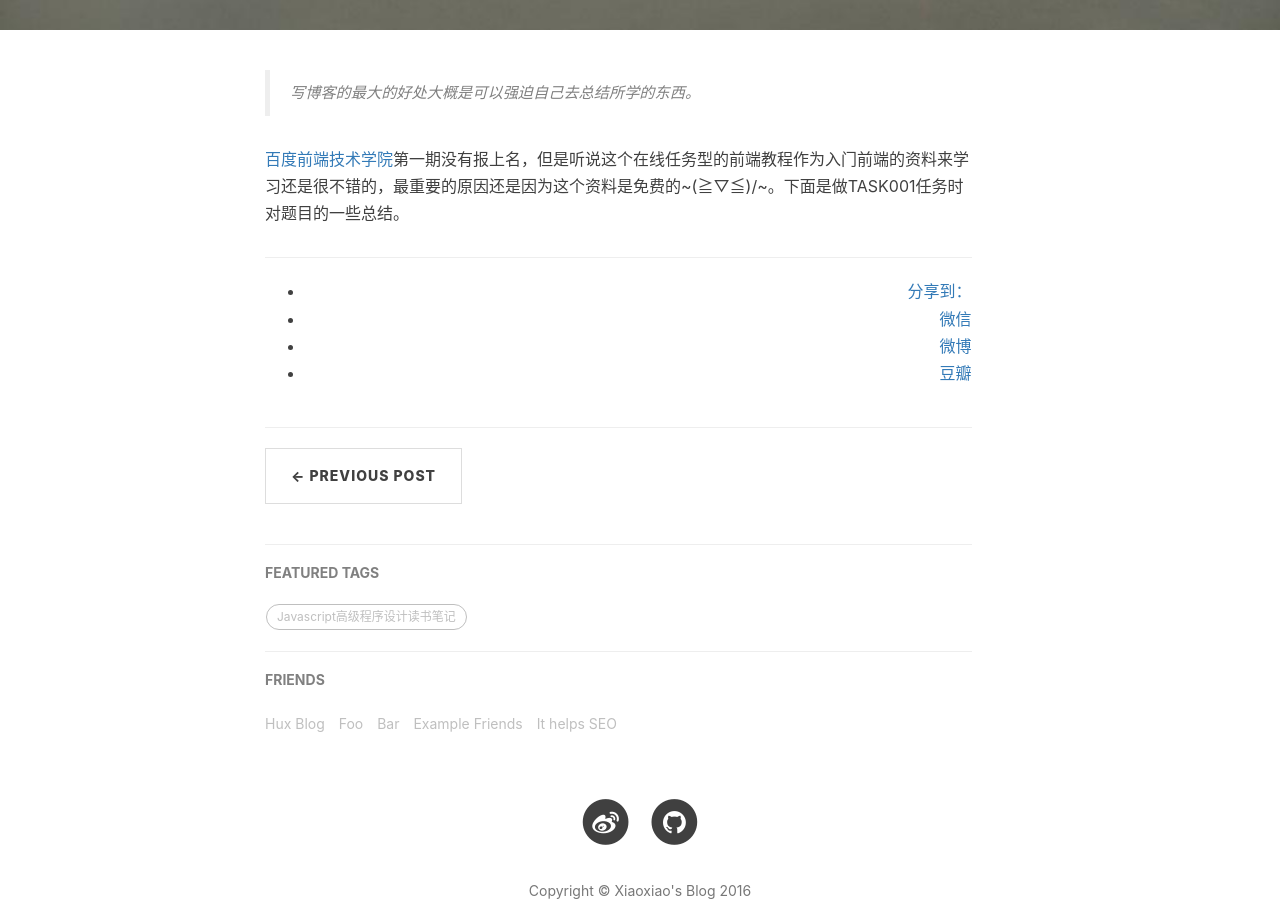
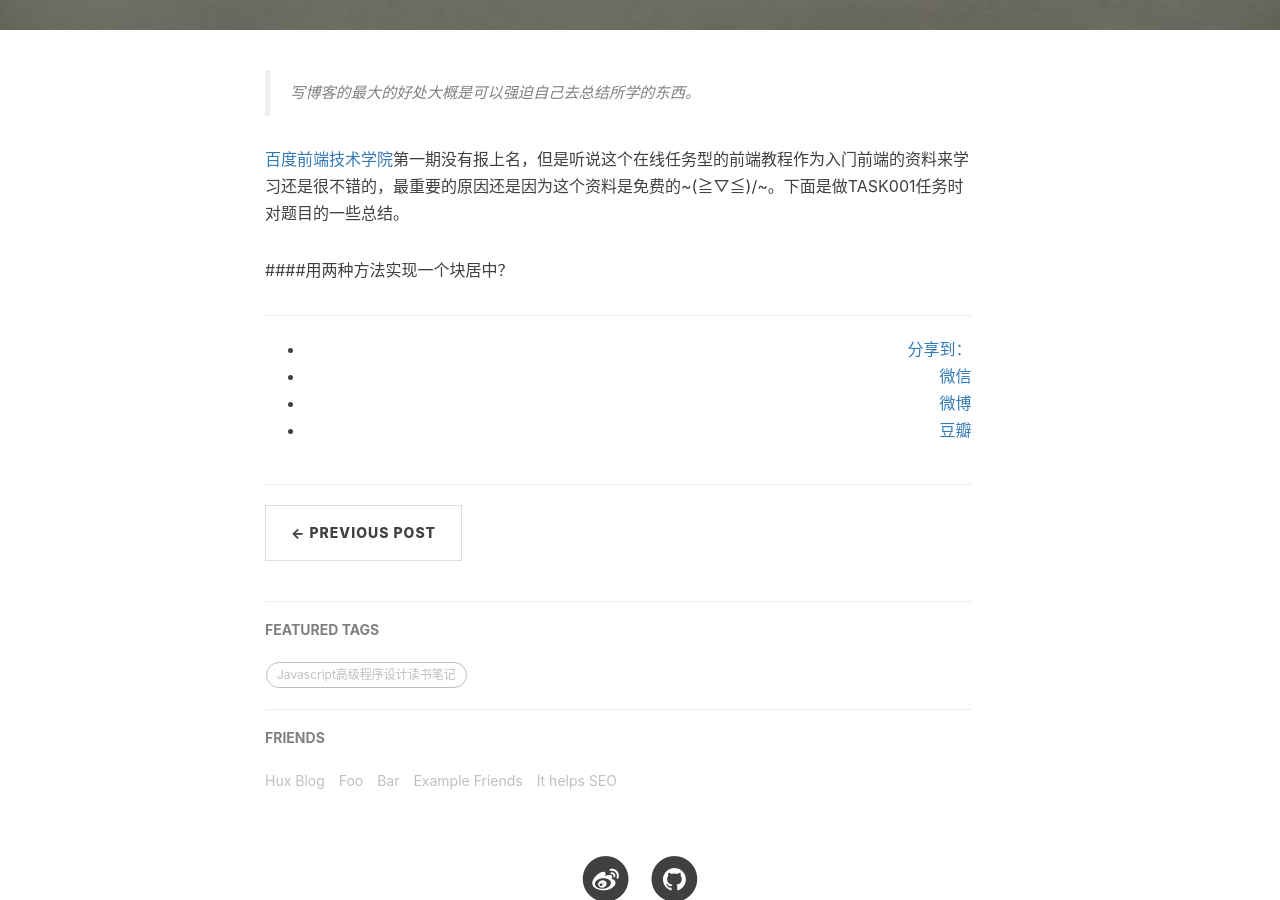
Before and after one commit to xx19941215/xx19941215.github.io, a Jekyll site: the page built from _posts/2016-02-27-baidu-ife-task001.markdown, in a window 1280 px wide and 900 px high, scrolled down 553 px. Built offline with Jekyll 4.4.1, drawn with Linux system fonts in a browser that asks for light colours; nearby versions of some CDN libraries; comment, search, counter and statistics services are not loaded.

Commit message:
add post

```diff
--- a/_posts/2016-02-27-baidu-ife-task001.markdown
+++ b/_posts/2016-02-27-baidu-ife-task001.markdown
@@ -13,3 +13,5 @@ tags:
 >写博客的最大的好处大概是可以强迫自己去总结所学的东西。
 
 [百度前端技术学院](https://github.com/baidu-ife/ife)第一期没有报上名，但是听说这个在线任务型的前端教程作为入门前端的资料来学习还是很不错的，最重要的原因还是因为这个资料是免费的~\(≧▽≦)/~。下面是做TASK001任务时对题目的一些总结。
+
+####用两种方法实现一个块居中？
```
